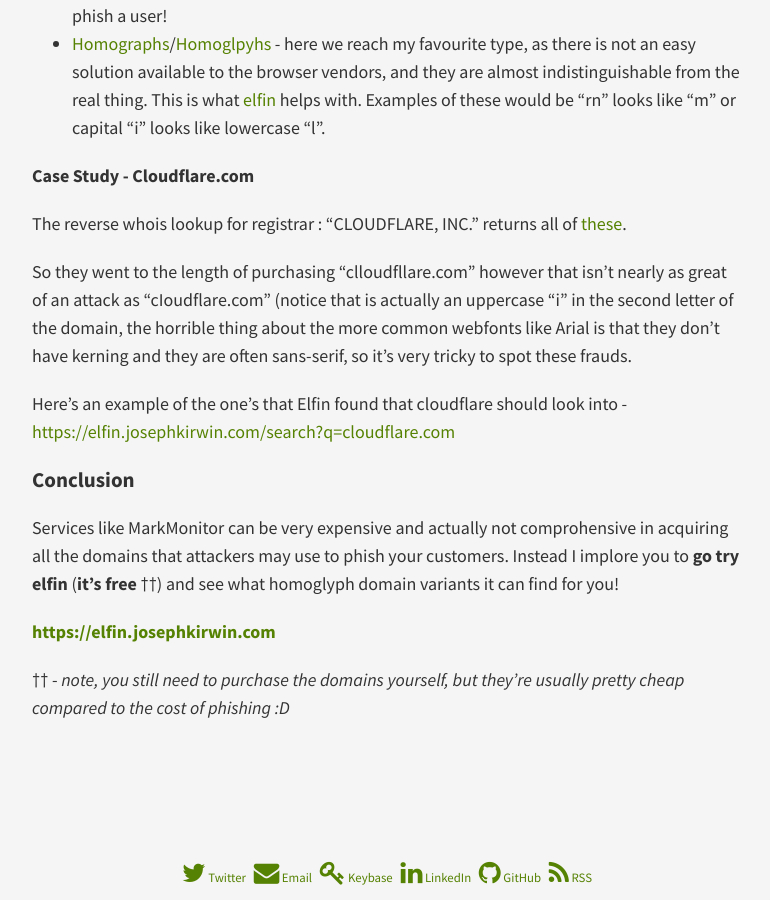
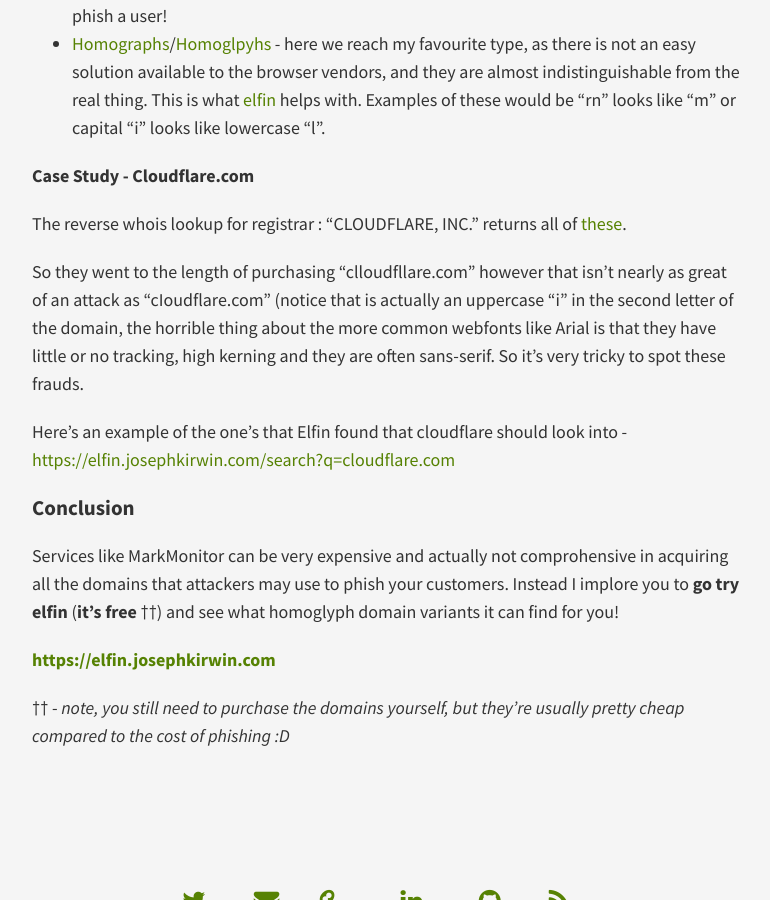
Before and after one commit to joekir/joekir.github.io, a Jekyll site: the page built from _posts/2016-12-03-introducing-elfin.md, in a window 1280 px wide and 900 px high, scrolled down 740 px. Shown: the whole window, without its empty margins (253-1023 px from the left). Built offline with Jekyll 4.4.1, drawn with Linux system fonts in a browser that asks for light colours; nearby versions of some CDN libraries; comment, search, counter and statistics services are not loaded.

Commit message:
correction on kerning vs tracking

```diff
--- a/_posts/2016-12-03-introducing-elfin.md
+++ b/_posts/2016-12-03-introducing-elfin.md
@@ -29,7 +29,7 @@ There are a couple of ways to do 'lookalikes':
 
 The reverse whois lookup for registrar : "CLOUDFLARE, INC." returns all of [these](http://viewdns.info/reversewhois/?q=CLOUDFLARE%2C+INC.){:target="_blank"}.
 
-So they went to the length of purchasing "clloudfllare.com" however that isn't nearly as great of an attack as "cIoudflare.com" (notice that is actually an uppercase "i" in the second letter of the domain, the horrible thing about the more common webfonts like Arial is that they don't have kerning and they are often sans-serif, so it's very tricky to spot these frauds.
+So they went to the length of purchasing "clloudfllare.com" however that isn't nearly as great of an attack as "cIoudflare.com" (notice that is actually an uppercase "i" in the second letter of the domain, the horrible thing about the more common webfonts like Arial is that they have little or no tracking, high kerning and they are often sans-serif. So it's very tricky to spot these frauds.
 
 Here's an example of the one's that Elfin found that cloudflare should look into - [https://elfin.josephkirwin.com/search?q=cloudflare.com](https://elfin.josephkirwin.com/search?q=cloudflare.com){:target="_blank"}
 
```
